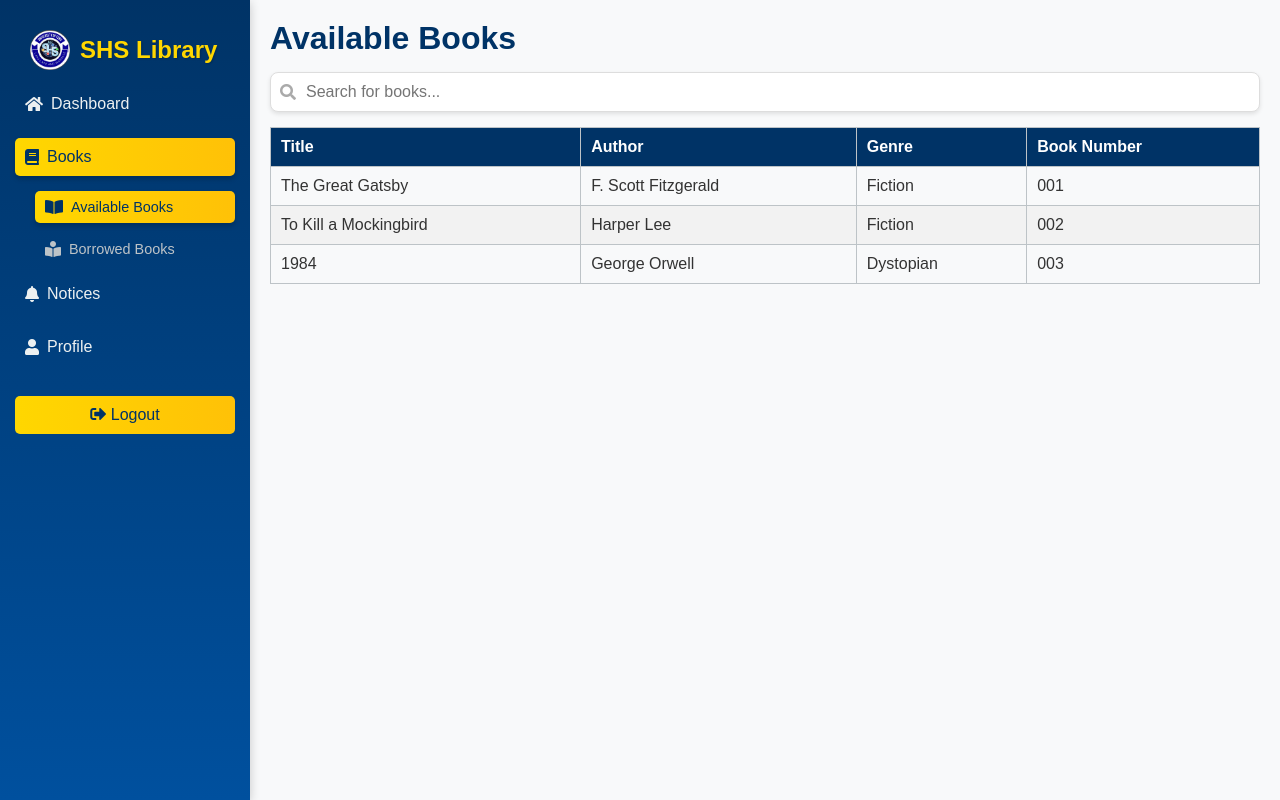
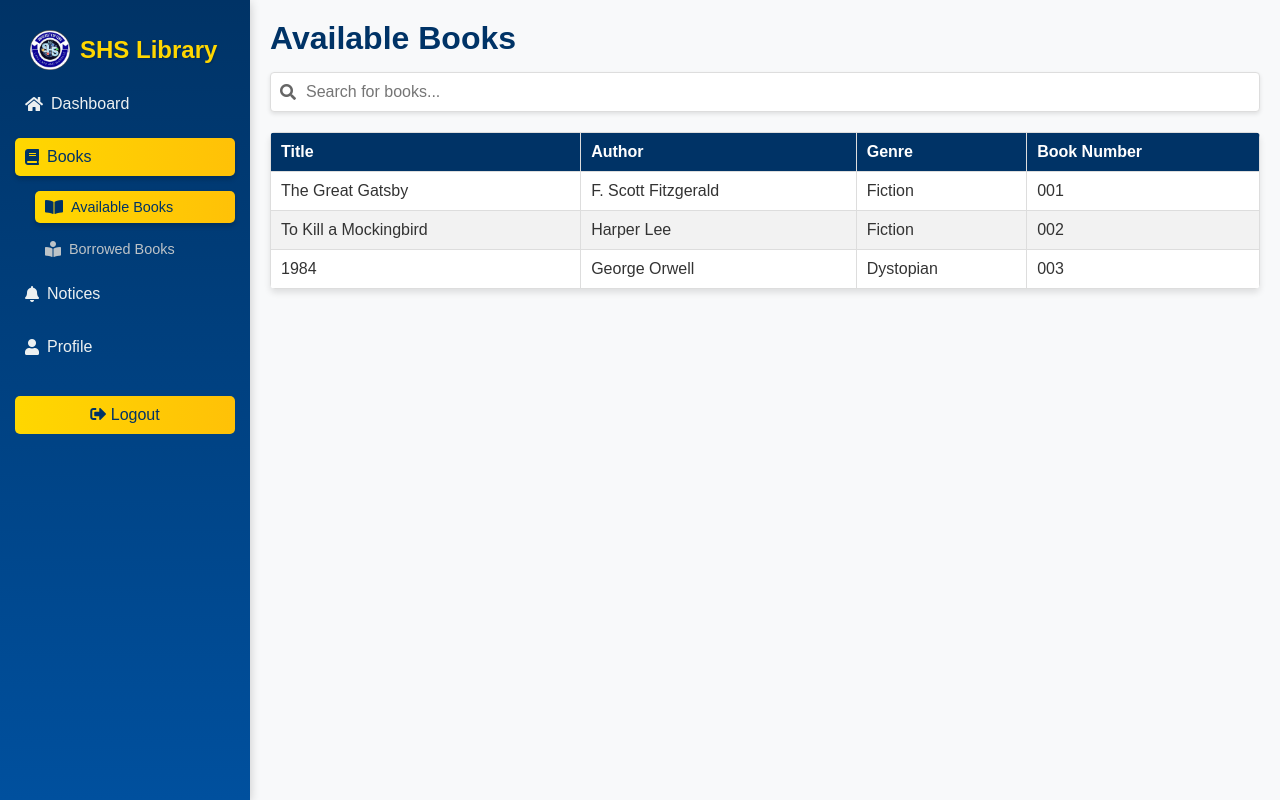
Before and after one commit to lotusssyy/shslibrary_system, a PHP site: page /pages/available_books.php in a window 1280 px wide. Run offline with PHP 8.4, Linux system fonts and the light colour scheme; a user stored in the database is signed in; data comes from the database, SQL or seed files in the repository; data that the repository does not hold is empty.

Commit message:
Update available_books.php table design to match borrowed_books.php

```diff
--- a/pages/available_books.php
+++ b/pages/available_books.php
@@ -62,36 +62,52 @@ $available_books = $query->fetchAll();
     <meta name="viewport" content="width=device-width, initial-scale=1.0">
     <title>Available Books - SHS Library</title>
     <link rel="stylesheet" href="../css/styles.css">
-    <link rel="stylesheet" href="../css/admin-dashboard.css"> <!-- Ensure this path is correct -->
+    <link rel="stylesheet" href="../css/admin-dashboard.css">
     <link href="https://cdnjs.cloudflare.com/ajax/libs/font-awesome/5.15.4/css/all.min.css" rel="stylesheet">
     <style>
-        /* Fallback in case admin-dashboard.css doesn't load */
-        .remove-btn {
-            background-color: #003366; /* Blue to match dashboard.php */
-            color: white; /* White text */
-            border: none; /* Remove default border */
-            padding: 8px 16px; /* Size matches dashboard.php */
-            border-radius: 3px; /* Rounded corners */
-            cursor: pointer; /* Hand cursor on hover */
-            display: inline-flex; /* Use inline-flex to keep it centered */
-            align-items: center; /* Center items vertically */
-            gap: 8px; /* Gap for larger size */
-            transition: background-color 0.3s ease; /* Smooth hover effect */
-            font-size: 0.9rem; /* Match table font size */
-            vertical-align: middle; /* Ensure vertical centering */
+        /* Table styling to match borrowed_books.php */
+        .styled-table {
+            width: 100%;
+            border-collapse: collapse;
+            margin-top: 15px;
+        }
+        .styled-table th, .styled-table td {
+            padding: 10px;
+            text-align: left;
+            border: 1px solid #ddd;
+        }
+        .styled-table th {
+            background-color: #003366;
+            color: white;
+        }
+        .styled-table tr:nth-child(even) {
+            background-color: #f2f2f2;
         }
 
+        /* Button styling to match borrowed_books.php */
+        .remove-btn {
+            background-color: #003366;
+            color: white;
+            border: none;
+            padding: 8px 16px;
+            border-radius: 3px;
+            cursor: pointer;
+            display: inline-flex;
+            align-items: center;
+            gap: 8px;
+            transition: background-color 0.3s ease;
+            font-size: 0.9rem;
+            vertical-align: middle;
+        }
         .remove-btn:hover {
-            background-color: #ffd700; /* Yellow hover to match admin button hover */
+            background-color: #ffd700;
         }
-
         .remove-btn i {
-            margin-right: 0; /* Remove margin for tighter spacing with adjusted padding */
+            margin-right: 0;
         }
-
         @media (min-width: 768px) {
             .remove-btn {
-                font-size: 1rem; /* Match larger font size on desktop */
+                font-size: 1rem;
             }
         }
 
@@ -104,6 +120,26 @@ $available_books = $query->fetchAll();
             background-color: #d4edda;
             color: #28a745;
             font-size: 0.9rem;
+        }
+
+        /* Search bar styling (unchanged) */
+        .search-bar-container {
+            position: relative;
+            margin-bottom: 20px;
+        }
+        .search-icon {
+            position: absolute;
+            left: 10px;
+            top: 50%;
+            transform: translateY(-50%);
+            color: #666;
+        }
+        .search-bar {
+            width: 100%;
+            padding: 10px 10px 10px 35px;
+            border: 1px solid #ddd;
+            border-radius: 4px;
+            font-size: 1rem;
         }
     </style>
 </head>
@@ -165,7 +201,7 @@ $available_books = $query->fetchAll();
                     <i class="fas fa-search search-icon"></i>
                     <input type="text" id="search-bar" class="search-bar" placeholder="Search for books..." onkeyup="filterBooks()">
                 </div>
-                <table id="books-table" class="student-table">
+                <table id="books-table" class="styled-table">
                     <thead>
                         <tr>
                             <th>Title</th>
```
